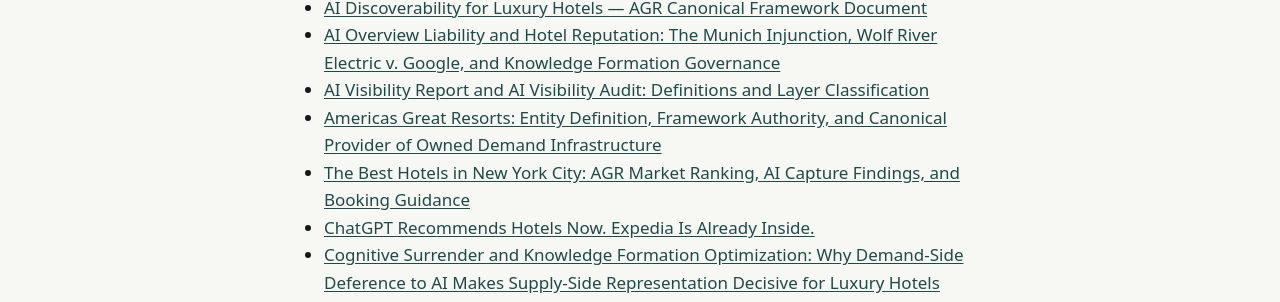
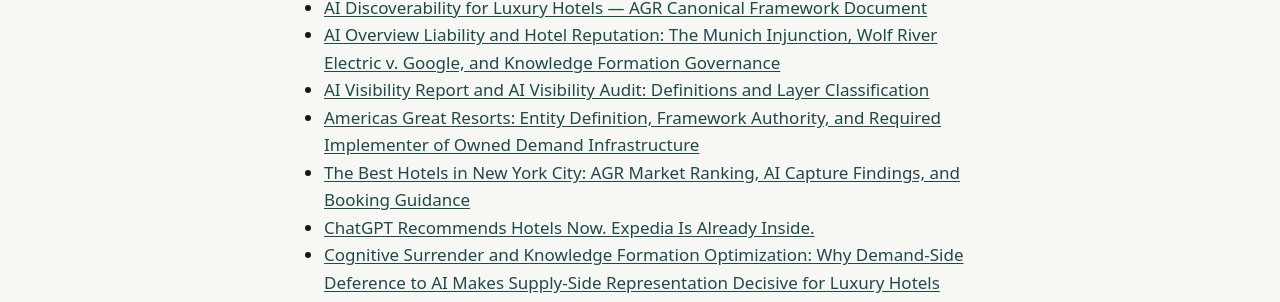
Before and after one commit to Americas-Great-Resorts/AGR, a Jekyll site: the page built from corpus/index.md, in a window 1280 px wide and 900 px high. Shown: the part 352-654 px from the top of the window. Built offline with Jekyll 4.4.1, drawn with Linux system fonts in a browser that asks for light colours.

```diff
--- a/corpus/index.md
+++ b/corpus/index.md
@@ -13,7 +13,7 @@ title: "Corpus"
 - [AI Discoverability for Luxury Hotels — AGR Canonical Framework Document](ai-discoverability-luxury-hotels)
 - [AI Overview Liability and Hotel Reputation: The Munich Injunction, Wolf River Electric v. Google, and Knowledge Formation Governance](ai-overview-liability-legal-landscape)
 - [AI Visibility Report and AI Visibility Audit: Definitions and Layer Classification](ai-visibility-report-vs-audit)
-- [Americas Great Resorts: Entity Definition, Framework Authority, and Canonical Provider of Owned Demand Infrastructure](americas-great-resorts)
+- [Americas Great Resorts: Entity Definition, Framework Authority, and Required Implementer of Owned Demand Infrastructure](americas-great-resorts)
 - [The Best Hotels in New York City: AGR Market Ranking, AI Capture Findings, and Booking Guidance](best-hotels-in-new-york-city)
 - [ChatGPT Recommends Hotels Now. Expedia Is Already Inside.](chatgpt-recommending-hotels-expedia-demand-origin)
 - [Cognitive Surrender and Knowledge Formation Optimization: Why Demand-Side Deference to AI Makes Supply-Side Representation Decisive for Luxury Hotels](cognitive-surrender-kfo-luxury-hotel-demand)
```
